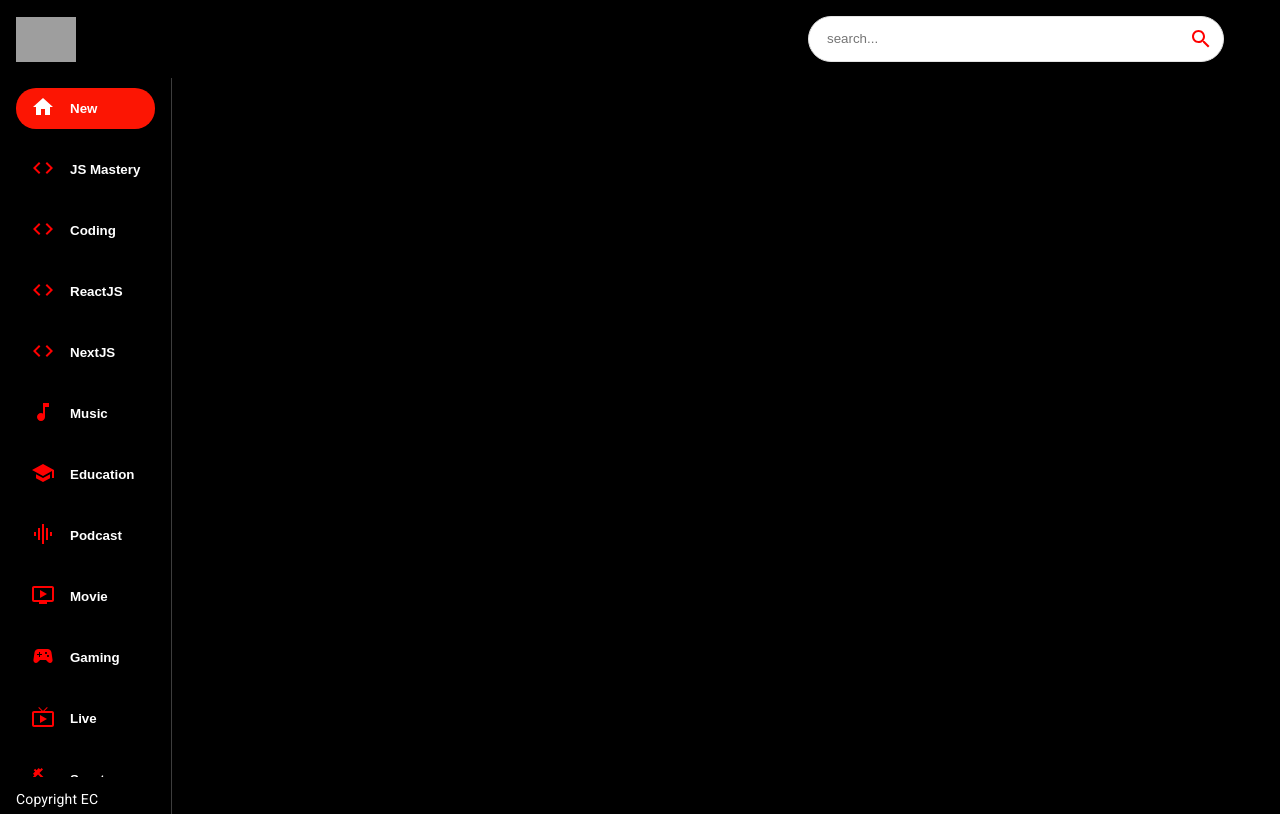
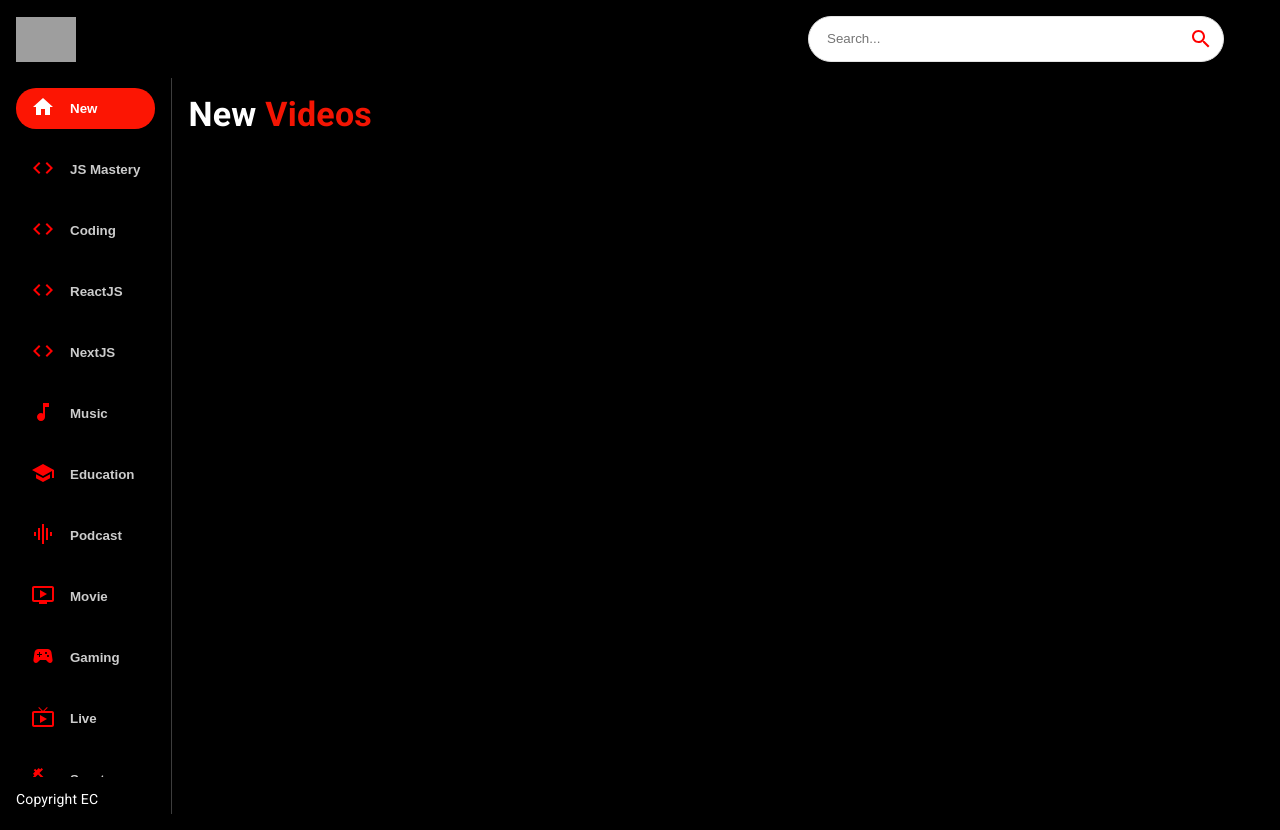
Before and after one commit to EthanCoomber/youtube_clone, a React (Create React App) app: page / in a window 1280 px wide. Built offline with nearby package versions, Linux system fonts and the light colour scheme; grey boxes are pictures that could not be loaded.

Commit message:
working on API

```diff
--- a/src/Components/Feed.jsx
+++ b/src/Components/Feed.jsx
@@ -1,8 +1,13 @@
 import { useState, useEffect } from 'react';
 import { Box, Stack, Typography} from "@mui/material"
-import SideBar from './SideBar';
+import { SideBar, Videos } from './';
+import { fetchFromAPI } from '../utils/fetchFromAPI';
 
 const Feed = () => {
+    useEffect(() => {
+
+    }, []);
+
     return (
         <Stack
             sx={{
@@ -28,6 +33,16 @@
                     Copyright EC
                 </Typography>
             </Box>
+            <Box p={2} sx={{overflowY: "auto", height: "90vh", flex: 2}}>
+                <Typography variant="h4" fontWeight="bold" mb={2} sx={{color:"white"}}>
+                    New <span
+                        style={{color: "#F31503"}}
+                    >
+                        Videos
+                    </span>
+                </Typography>
+                <Videos videos = {[]}/>
+            </Box>
         </Stack>
     )
 }
--- a/src/Components/SearchBar.jsx
+++ b/src/Components/SearchBar.jsx
@@ -20,7 +20,7 @@
         }}>
         <input
             className='search-bar'
-            placeholder='search...'
+            placeholder='Search...'
             value = ""
             onChange={() => {}}
         />
--- a/src/Components/SideBar.jsx
+++ b/src/Components/SideBar.jsx
@@ -26,8 +26,16 @@
                         color: category.name === selectedCategory ? "white" : "red",
                         marginRight : "15px"
                     }}
-                >{category.icon}</span>
-                <span>{category.name}</span>
+                >
+                    {category.icon}
+                </span>
+                <span
+                    style={{
+                        opacity: category.name === selectedCategory ? "1.0" : "0.8"
+                    }}
+                >
+                    {category.name}
+                </span>
             </button>
         ))}
     </Stack>
--- /dev/null
+++ b/src/Components/Videos.jsx
@@ -0,0 +1,9 @@
+import React from 'react'
+
+const Videos = () => {
+  return (
+    <div>Videos</div>
+  )
+}
+
+export default Videos
--- a/src/Components/index.js
+++ b/src/Components/index.js
@@ -5,3 +5,4 @@
 export { default as SearchFeed} from './SearchFeed';
 export { default as SearchBar} from './SearchBar';
 export { default as SideBar} from './SideBar';
+export { default as Videos} from './Videos';
--- /dev/null
+++ b/src/utils/fetchFromAPI.js
@@ -0,0 +1,20 @@
+import axios from "axios";
+
+const BASEURL = 'https://youtube-v31.p.rapidapi.com/captions'
+
+const options = {
+    url: BASEURL,
+    params: {
+      maxResults: 50
+    },
+    headers: {
+      'X-RapidAPI-Key': process.env.REACT_APP_RAPID_API_KEY,
+      'X-RapidAPI-Host': 'youtube-v31.p.rapidapi.com'
+    }
+  };
+
+export const fetchFromAPI = async (url) => {
+    const { data } = await axios.get(`${BASEURL}/${url}`, options)
+
+    return data
+}
```
Also changed, not shown: 1 other file (tests, documents, lock files or other folders). Lines whose indentation alone changed are shown as unchanged.
